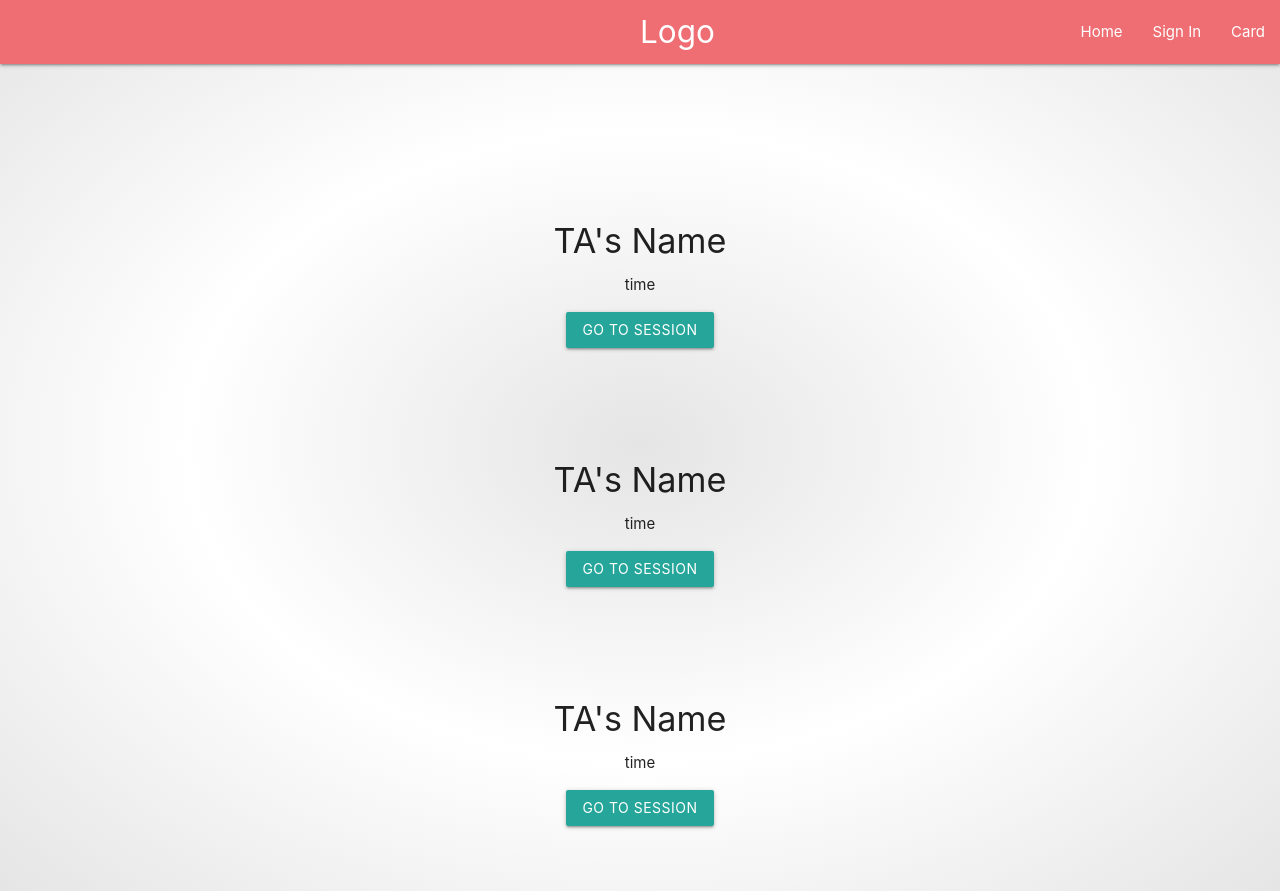
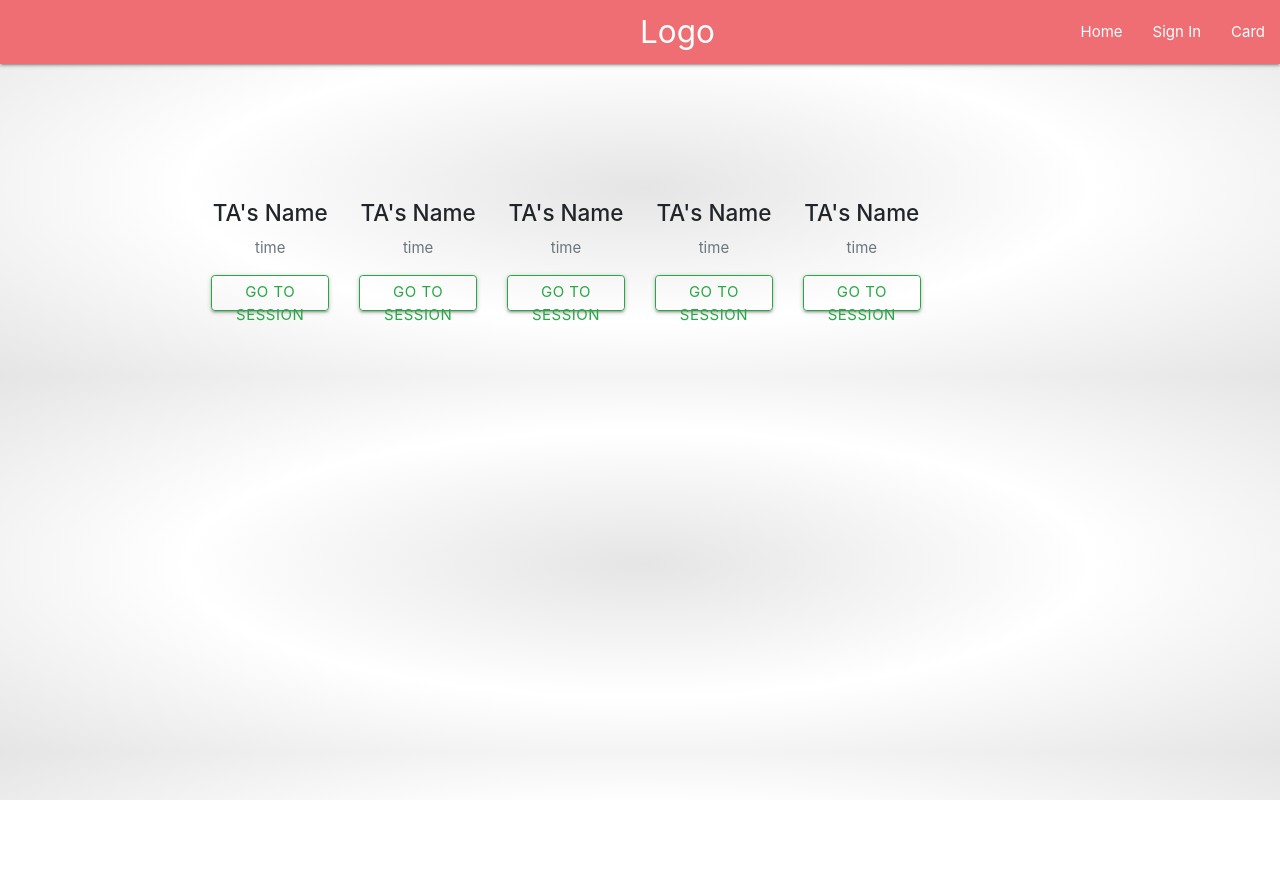
Before and after one commit to hackdsc-tutor-app/tutor-site, a React (Create React App) app in the folder tutor-app/: page /Card in a window 1280 px wide. After the commit the page ends 800 px from the top, so only its background shows below. Built offline with nearby package versions, Linux system fonts and the light colour scheme; what agora-rtc-sdk would draw is missing.

Commit message:
Cards fix

```diff
--- a/tutor-app/src/Components/timeslots/card.js
+++ b/tutor-app/src/Components/timeslots/card.js
@@ -6,11 +6,11 @@ class Cards extends Component {
         return (
             <div className="container-fluid d-flex justify-content-center">
                 <div className="row">
-                    <div className='col-md-4'>
-                        <Card />
-                    </div>
-                    <div className='col-md-4'><Card /> </div>
-                    <div className='col-md-4'> <Card /></div>
+                    <div className='col-xs-12 col-md-4 col-lg-2'><Card /></div>
+                    <div className='col-xs-12 col-md-4 col-lg-2'><Card /></div>
+                    <div className='col-xs-12 col-md-4 col-lg-2'><Card /></div>
+                    <div className='col-xs-12 col-md-4 col-lg-2'><Card /></div>
+                    <div className='col-xs-12 col-md-4 col-lg-2'><Card /></div>
                 </div>
             </div>
         )
--- a/tutor-app/src/index.js
+++ b/tutor-app/src/index.js
@@ -3,8 +3,8 @@ import ReactDOM from 'react-dom';
 import './index.css';
 import App from './App';
 import * as serviceWorker from './serviceWorker';
-// import "../node_modules/bootstrap/dist/css/bootstrap.min.css"
-// import Card from './Components/timeslots/cards'
+import "../node_modules/bootstrap/dist/css/bootstrap.min.css"
+import Card from './Components/timeslots/card'
 ReactDOM.render(
   <React.StrictMode>
     {/* <Card /> */}
```
